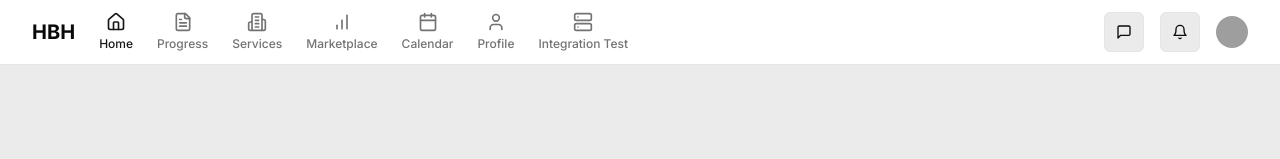
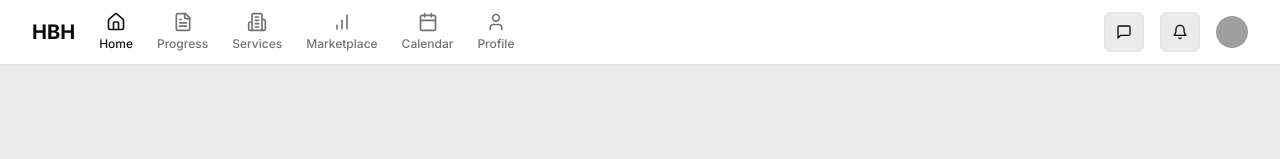
Before and after one commit to 231Brooks/HBH-2, a Next.js app: page /auth/login in a window 1280 px wide. Shown: the top 159 px of the page. Built offline with nearby package versions, Linux system fonts and the light colour scheme; grey boxes are pictures that could not be loaded.

Commit message:
feat: remove "Integration Test" from navbar
Simplify navbar by deleting unused item.

Co-authored-by: null <85531715+231Brooks@users.noreply.github.com>

```diff
--- a/components/navbar.tsx
+++ b/components/navbar.tsx
@@ -18,7 +18,6 @@ import {
   Settings,
   LogOut,
   BarChart,
-  ServerIcon,
 } from "lucide-react"
 import { Sheet, SheetContent, SheetTrigger } from "@/components/ui/sheet"
 import { useState, useEffect } from "react"
@@ -31,11 +30,6 @@ const navItems = [
   { name: "Marketplace", href: "/marketplace", icon: <BarChart className="h-5 w-5" /> },
   { name: "Calendar", href: "/calendar", icon: <Calendar className="h-5 w-5" /> },
   { name: "Profile", href: "/profile", icon: <User className="h-5 w-5" /> },
-  {
-    name: "Integration Test",
-    href: "/integration-test",
-    icon: <ServerIcon className="h-5 w-5" />,
-  },
 ]
 
 export default function Navbar() {
```
